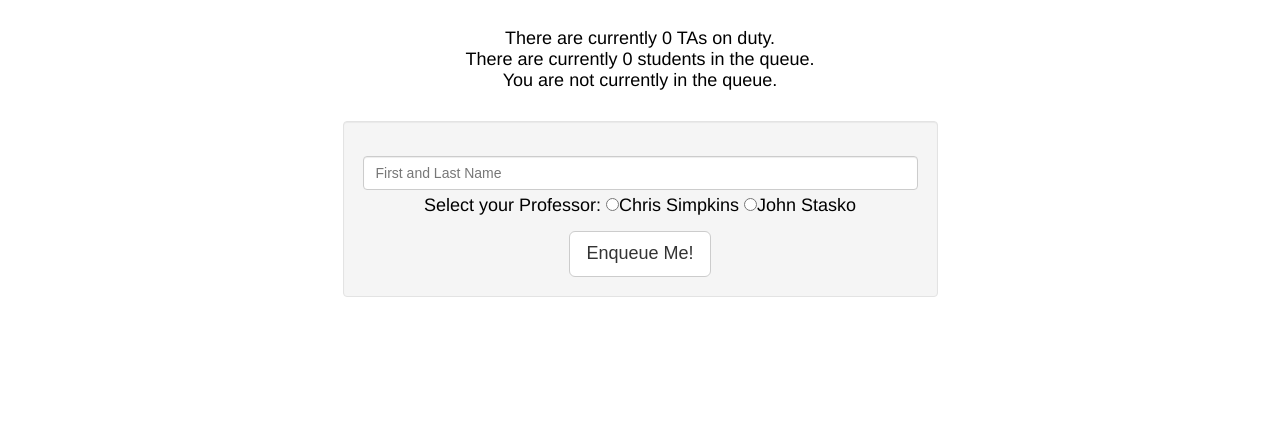
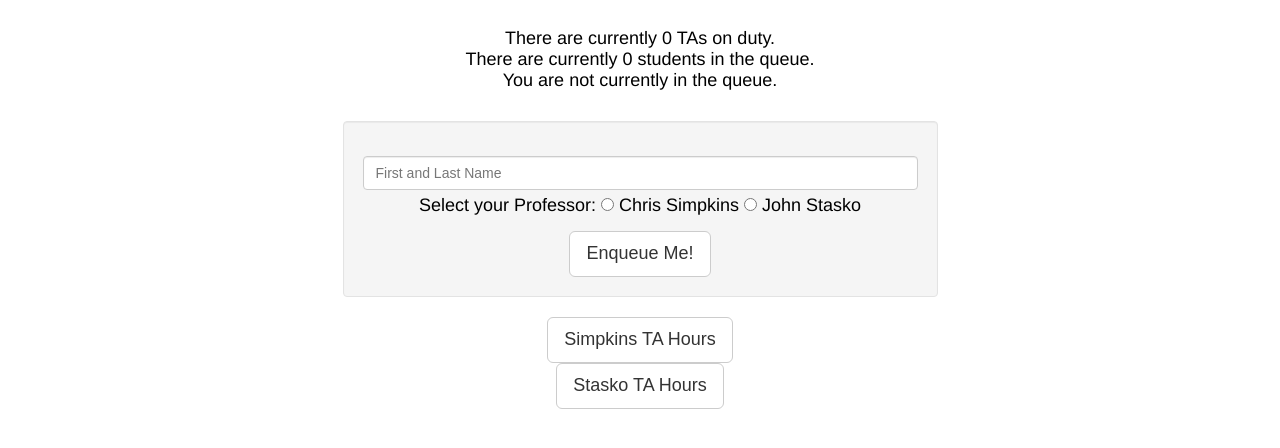
Before and after one commit to Mebibyte/CS1331Hours, a website: page index.html in a window 1280 px wide. Shown: the part 126-574 px from the top of the page. Drawn offline with nearby package versions, Linux system fonts and the light colour scheme; no server answers.

Commit message:
Add button to office hours

```diff
--- a/index.html
+++ b/index.html
@@ -32,13 +32,17 @@
               </div>
               <div class="form-group jumbotron2">
                 Select your Professor:
-                <input type="radio" name="professor" value="chris">Chris Simpkins
-                <input type="radio" name="professor" value="john">John Stasko
+                <input type="radio" name="professor" value="chris"> Chris Simpkins
+                <input type="radio" name="professor" value="john"> John Stasko
               </div>
               <button class="btn btn-default btn-lg">Enqueue Me!</button>
             </form>
           </div>
         </div>
+      </div>
+      <div class="text-center">
+        <button class="btn btn-default btn-lg" onclick="location.href='http://cs1331.gatech.edu/officehours.html'">Simpkins TA Hours</button>
+        <button class="btn btn-default btn-lg" onclick="location.href='http://www.cc.gatech.edu/~stasko/1331/tas.html'">Stasko TA Hours</button>
       </div>
     </div>
     <script src="/socket.io/socket.io.js"></script>
```
